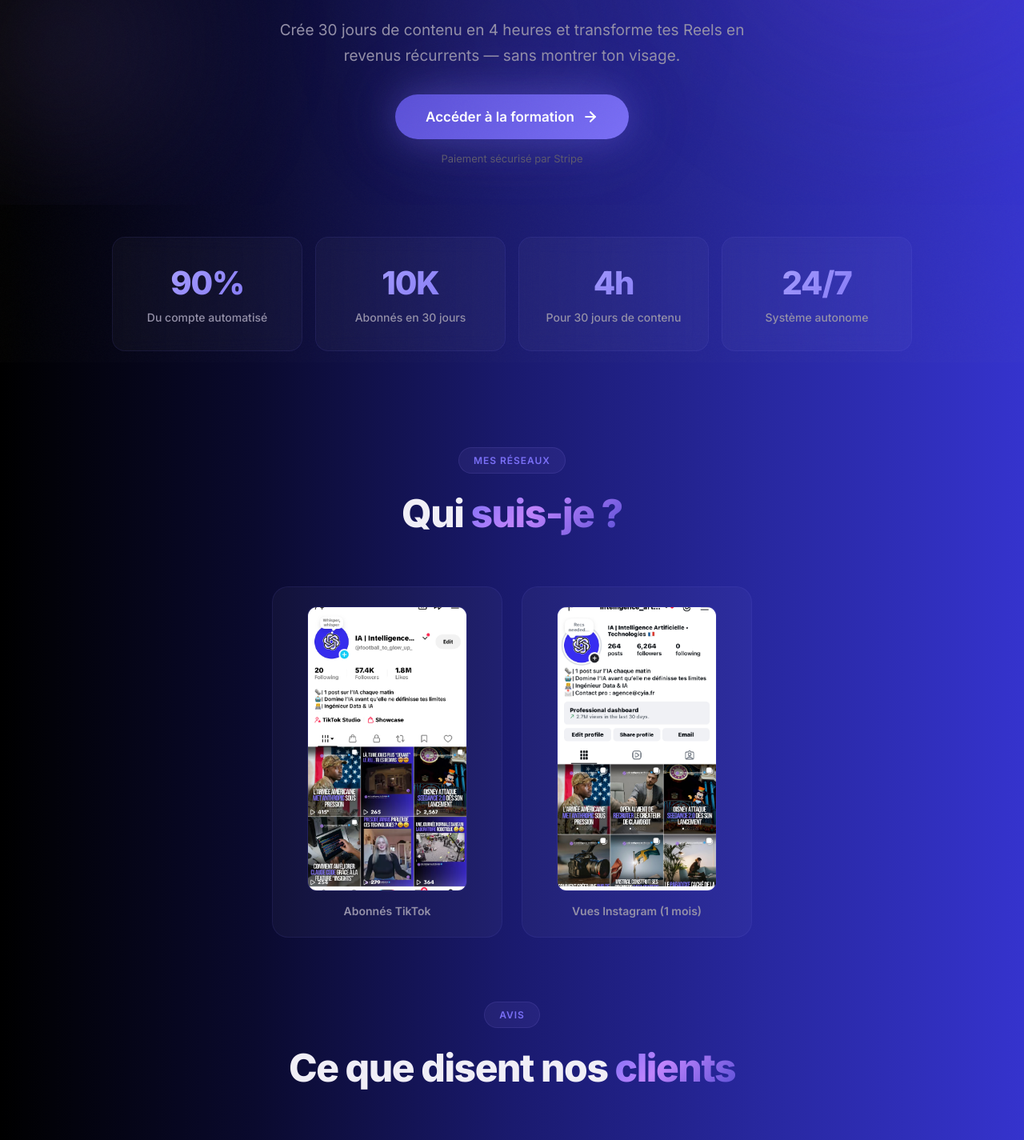
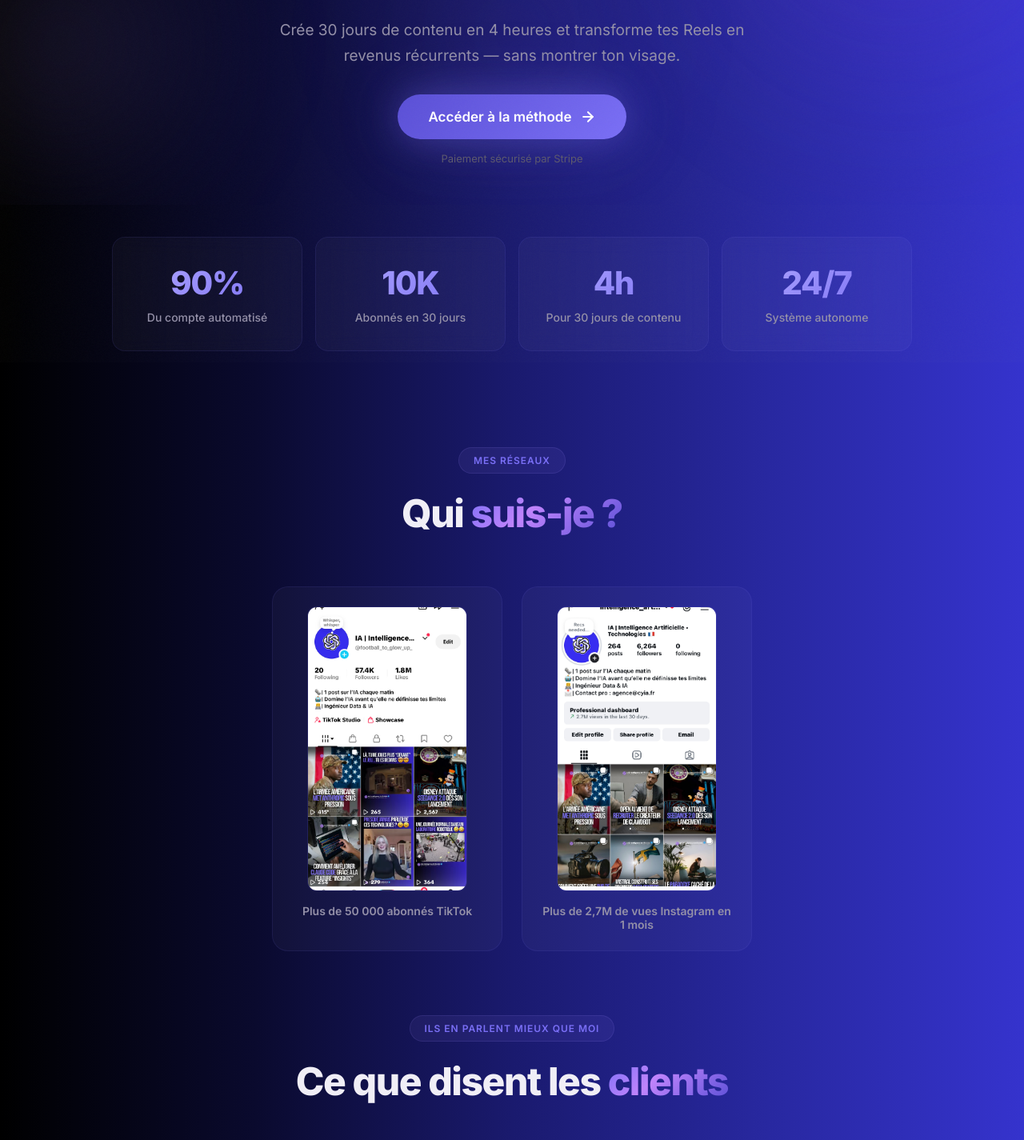
Before and after one commit to matheo-valiente/formation_ia, a React (Vite) app: page / in a window 1280 px wide. Shown: the part 347-1772 px from the top of the page at 80% size. Built offline with nearby package versions, Linux system fonts and the light colour scheme.

Commit message:
lastlittlechange

```diff
--- a/src/App.jsx
+++ b/src/App.jsx
@@ -131,7 +131,7 @@ const objections = [
   {
     objection: "Ça marche que pour les gros comptes…",
     faux: "La méthode fonctionne dès le début, pas seulement une fois que t'as 10K abonnés.",
-    vrai: "Les clients ont démarré de zéro ou avec peu d'audience. Même logique.",
+    vrai: "Les clients ont démarré de zéro ou avec peu d'audience.",
   },
   {
     objection: "L'IA va changer, ta formation sera obsolète dans 6 mois…",
@@ -348,7 +348,7 @@ export default function App() {
               target="_blank"
               rel="noopener noreferrer"
             >
-              Accéder à la formation
+              Accéder à la méthode
             </a>
             <button
               className={s.burger}
@@ -374,7 +374,7 @@ export default function App() {
               <a href="#objections" className={s.panelLink} onClick={(e) => { e.preventDefault(); setMenuOpen(false); const el = document.getElementById('objections'); if (el) { setTimeout(() => { const y = el.getBoundingClientRect().top + window.pageYOffset - 100; window.scrollTo({ top: y, behavior: 'smooth' }); }, 100); } }}>Objections</a>
               <a href="#about" className={s.panelLink} onClick={(e) => { e.preventDefault(); setMenuOpen(false); const el = document.getElementById('about'); if (el) { setTimeout(() => { const y = el.getBoundingClientRect().top + window.pageYOffset - 100; window.scrollTo({ top: y, behavior: 'smooth' }); }, 100); } }}>À propos</a>
               <a href={STRIPE} className={s.panelCta} target="_blank" rel="noopener noreferrer" onClick={() => setMenuOpen(false)}>
-                Accéder à la formation
+                Accéder à la méthode
               </a>
             </nav>
           </div>
@@ -408,7 +408,7 @@ export default function App() {
               target="_blank"
               rel="noopener noreferrer"
             >
-              Accéder à la formation
+              Accéder à la méthode
               <Arrow />
             </a>
           </div>
@@ -453,7 +453,7 @@ export default function App() {
                     className={s.credibilityImage}
                   />
                 </div>
-                <p className={s.credibilityLabel}>Abonnés TikTok</p>
+                <p className={s.credibilityLabel}>Plus de 50 000 abonnés TikTok</p>
               </div>
               <div className={s.credibilityCard}>
                 <div className={s.credibilityImageWrapper}>
@@ -463,17 +463,17 @@ export default function App() {
                     className={s.credibilityImage}
                   />
                 </div>
-                <p className={s.credibilityLabel}>Vues Instagram (1 mois)</p>
+                <p className={s.credibilityLabel}>Plus de 2,7M de vues Instagram en 1 mois</p>
               </div>
             </RevealItem>
           </div>
 
-          {/* Partie 2 : Ce que disent nos clients (cible du lien "Témoignages") */}
+          {/* Partie 2 : Ce que disent les clients (cible du lien "Témoignages") */}
           <div id="temoignages" className={s.temoignagesAnchor}>
             <RevealItem className={s.sectionHead}>
-              <span className={s.tag}>Avis</span>
+              <span className={s.tag}>Ils en parlent mieux que moi</span>
               <h2 className={s.sectionTitle}>
-                Ce que disent nos{' '}
+                Ce que disent les{' '}
                 <span className={s.gradient}>clients</span>
               </h2>
             </RevealItem>
@@ -613,7 +613,7 @@ export default function App() {
             <span className={s.tag}>Le programme</span>
             <h2 className={s.sectionTitle}>
               Les différents modules{' '}
-              <span className={s.gradient}>de la formation</span>
+              <span className={s.gradient}>de la méthode</span>
             </h2>
           </RevealItem>
 
@@ -691,7 +691,7 @@ export default function App() {
               target="_blank"
               rel="noopener noreferrer"
             >
-              Commencer maintenant — 14,90€
+              Découvrir la méthode
               <Arrow />
             </a>
           </div>
@@ -710,7 +710,7 @@ export default function App() {
           </RevealItem>
           <div className={s.aboutContent}>
             <p className={s.aboutText}>
-              Tu as une question sur la formation ou besoin d'aide ? N'hésite pas à me contacter directement.
+              Tu as une question sur la formation ou besoin d'aide ? N'hésite pas à me contacter directement en appuyant sur le bouton ci-dessous.
             </p>
             <a href="mailto:contact@intelligence-artificielle-info.com" className={s.aboutEmail}>
               contact@intelligence-artificielle-info.com
@@ -738,7 +738,7 @@ export default function App() {
               <a href="#comparaison" className={s.footerLink} onClick={(e) => { e.preventDefault(); const el = document.getElementById('comparaison'); if (el) { const y = el.getBoundingClientRect().top + window.pageYOffset - 100; window.scrollTo({ top: y, behavior: 'smooth' }); } }}>Tarif</a>
               <a href="#features" className={s.footerLink} onClick={(e) => { e.preventDefault(); const el = document.getElementById('features'); if (el) { const y = el.getBoundingClientRect().top + window.pageYOffset - 100; window.scrollTo({ top: y, behavior: 'smooth' }); } }}>Méthode</a>
               <a href="#objections" className={s.footerLink} onClick={(e) => { e.preventDefault(); const el = document.getElementById('objections'); if (el) { const y = el.getBoundingClientRect().top + window.pageYOffset - 100; window.scrollTo({ top: y, behavior: 'smooth' }); } }}>Objections</a>
-              <a href={STRIPE} className={s.footerLink} target="_blank" rel="noopener noreferrer">Accéder à la formation</a>
+              <a href={STRIPE} className={s.footerLink} target="_blank" rel="noopener noreferrer">Accéder à la méthode</a>
             </div>
 
             <div className={s.footerCol}>
```
